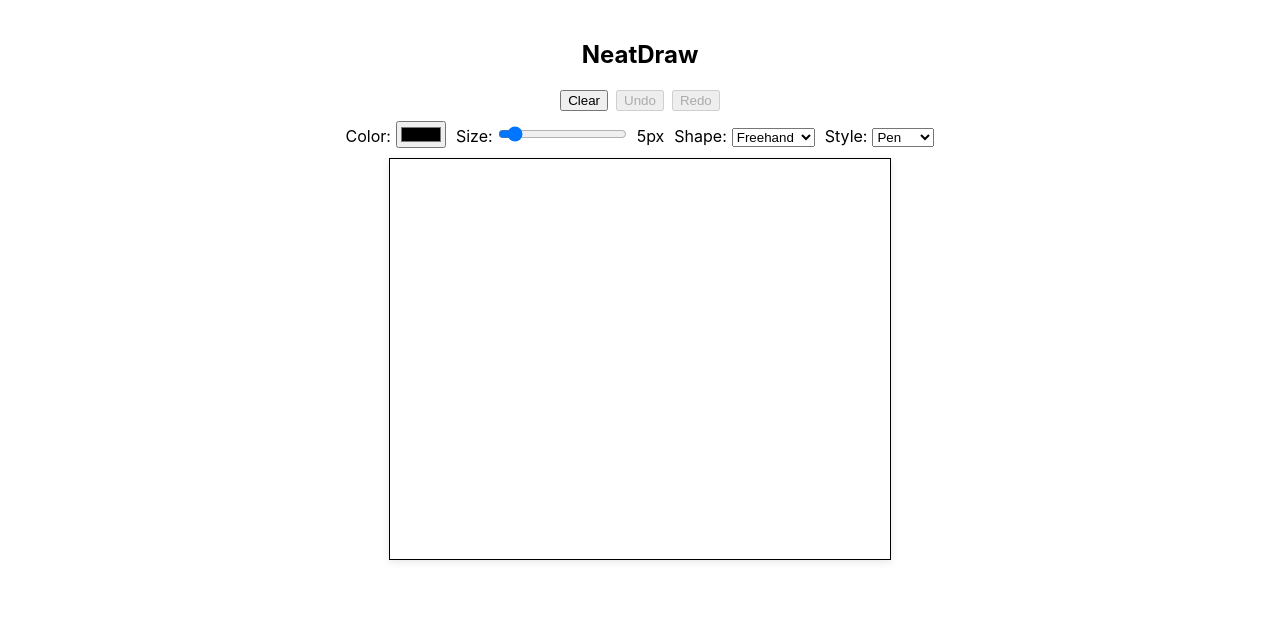
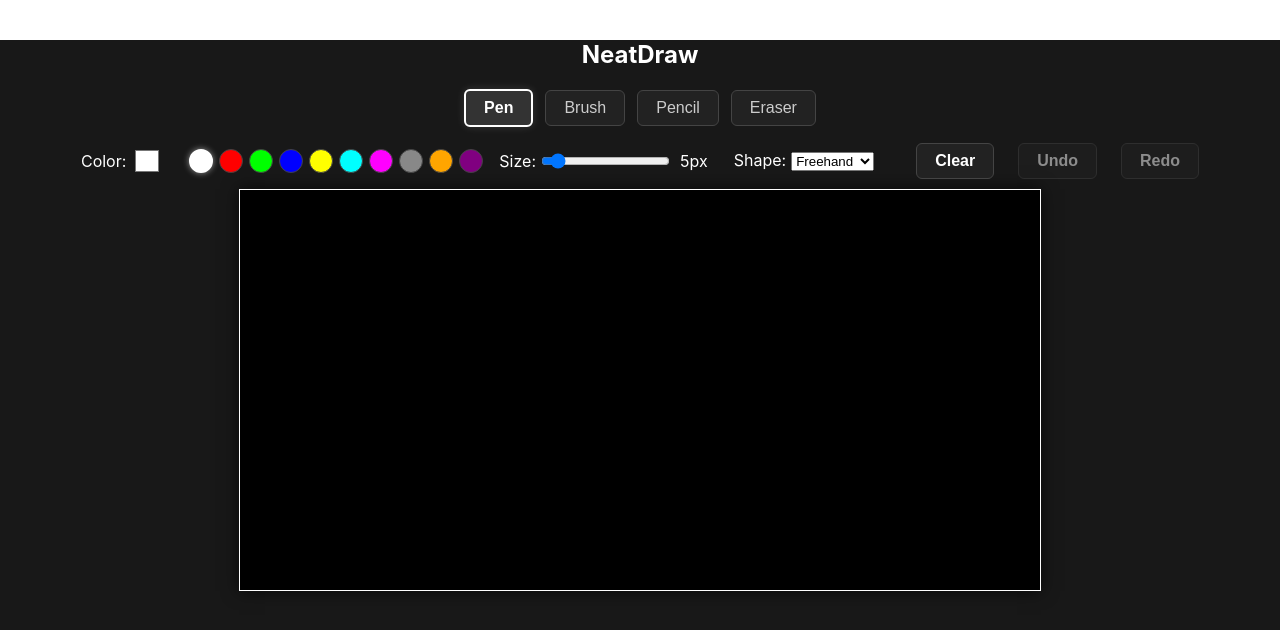
Before and after one commit to ssscharan149/NeatDraw, a React (Create React App) app: page / in a window 1280 px wide. Shown: the top 630 px of the page. Built offline with nearby package versions, Linux system fonts and the light colour scheme.

Commit message:
UI updated

```diff
--- a/src/App.js
+++ b/src/App.js
@@ -1,5 +1,9 @@
 import React, { useRef, useState } from 'react';
 import './App.css';
+
+const COMMON_COLORS = [
+  '#ffffff', '#ff0000', '#00ff00', '#0000ff', '#ffff00', '#00ffff', '#ff00ff', '#888888', '#ffa500', '#800080'
+];
 
 function App() {
   const canvasRef = useRef(null);
@@ -8,10 +12,10 @@ function App() {
   const [history, setHistory] = useState([]); // Array of image data
   const [historyIndex, setHistoryIndex] = useState(-1); // Pointer to current state
   const [hasMoved, setHasMoved] = useState(false); // Track if mouse moved during stroke
-  const [brushColor, setBrushColor] = useState('#000000');
+  const [brushColor, setBrushColor] = useState('#ffffff');
   const [brushSize, setBrushSize] = useState(5);
   const [eraserSize, setEraserSize] = useState(20);
-  const [strokeStyle, setStrokeStyle] = useState('pen'); // 'pen', 'brush', 'pencil', 'eraser'
+  const [tool, setTool] = useState('pen'); // 'pen', 'brush', 'pencil', 'eraser'
   const [shapeType, setShapeType] = useState('freehand'); // 'freehand', 'line', 'rect', 'circle', 'ellipse'
   const [shapeStart, setShapeStart] = useState(null);
   const [shapeEnd, setShapeEnd] = useState(null);
@@ -24,7 +28,7 @@ function App() {
   // --- Freehand drawing state for stroke-based ---
   const [currentPoints, setCurrentPoints] = useState([]);
 
-  const getCurrentSize = () => (strokeStyle === 'eraser' ? eraserSize : brushSize);
+  const getCurrentSize = () => (tool === 'eraser' ? eraserSize : brushSize);
 
   const saveToHistory = (customCanvas) => {
     const canvas = customCanvas || canvasRef.current;
@@ -45,8 +49,8 @@ function App() {
     ctx.lineCap = 'round';
     ctx.lineJoin = 'round';
     if (eraser) {
-      ctx.strokeStyle = '#fff';
-      ctx.fillStyle = '#fff';
+      ctx.strokeStyle = '#000'; // black background
+      ctx.fillStyle = '#000';
       ctx.globalAlpha = 1.0;
     } else {
       ctx.strokeStyle = color || brushColor;
@@ -56,8 +60,8 @@ function App() {
       ctx.shadowBlur = 0;
       if (pencil) {
         ctx.globalAlpha = 1.0;
-        ctx.strokeStyle = '#222';
-        ctx.fillStyle = '#222';
+        ctx.strokeStyle = '#ccc';
+        ctx.fillStyle = '#ccc';
       }
     }
   };
@@ -81,12 +85,12 @@ function App() {
   const drawDot = (x, y) => {
     const canvas = canvasRef.current;
     const ctx = canvas.getContext('2d');
-    if (strokeStyle === 'brush') {
+    if (tool === 'brush') {
       drawBrushDot(x, y);
-    } else if (strokeStyle === 'eraser') {
+    } else if (tool === 'eraser') {
       drawBrushDot(x, y, true);
-    } else if (strokeStyle === 'pencil') {
-      setCtxStyle(ctx, 1.0, brushSize * 0.8, '#222', true);
+    } else if (tool === 'pencil') {
+      setCtxStyle(ctx, 1.0, brushSize * 0.8, '#ccc', true);
       ctx.beginPath();
       ctx.arc(x, y, (brushSize * 0.8) / 2, 0, 2 * Math.PI);
       ctx.fill();
@@ -218,14 +222,14 @@ function App() {
         end,
         shapeType,
         getCurrentSize(),
-        strokeStyle === 'eraser' ? '#fff' : brushColor,
-        strokeStyle === 'eraser'
+        tool === 'eraser' ? '#000' : brushColor,
+        tool === 'eraser'
       );
       // Add shape stroke to strokes array
       const newStroke = {
         type: 'shape',
-        style: strokeStyle,
-        color: strokeStyle === 'eraser' ? '#fff' : brushColor,
+        style: tool,
+        color: tool === 'eraser' ? '#000' : brushColor,
         size: getCurrentSize(),
         shapeType,
         start: shapeStart,
@@ -253,8 +257,8 @@ function App() {
     if (currentPoints.length === 1 || currentPoints.length > 1) {
       const newStroke = {
         type: 'freehand',
-        style: strokeStyle,
-        color: strokeStyle === 'eraser' ? '#fff' : brushColor,
+        style: tool,
+        color: tool === 'eraser' ? '#000' : brushColor,
         size: getCurrentSize(),
         points: currentPoints,
       };
@@ -299,8 +303,8 @@ function App() {
         { x, y },
         shapeType,
         getCurrentSize(),
-        strokeStyle === 'eraser' ? '#fff' : brushColor,
-        strokeStyle === 'eraser'
+        tool === 'eraser' ? '#000' : brushColor,
+        tool === 'eraser'
       );
       return;
     }
@@ -319,14 +323,14 @@ function App() {
     replayStrokes();
     if (pointsForLive.length === 1) {
       ctx.save();
-      setCtxStyle(ctx, 1, getCurrentSize(), strokeStyle === 'eraser' ? '#fff' : brushColor, strokeStyle === 'pencil', strokeStyle === 'eraser');
+      setCtxStyle(ctx, 1, getCurrentSize(), tool === 'eraser' ? '#000' : brushColor, tool === 'pencil', tool === 'eraser');
       ctx.beginPath();
       ctx.arc(pointsForLive[0].x, pointsForLive[0].y, getCurrentSize() / 2, 0, 2 * Math.PI);
       ctx.fill();
       ctx.restore();
     } else if (pointsForLive.length > 1) {
       ctx.save();
-      setCtxStyle(ctx, 1, getCurrentSize(), strokeStyle === 'eraser' ? '#fff' : brushColor, strokeStyle === 'pencil', strokeStyle === 'eraser');
+      setCtxStyle(ctx, 1, getCurrentSize(), tool === 'eraser' ? '#000' : brushColor, tool === 'pencil', tool === 'eraser');
       ctx.beginPath();
       ctx.moveTo(pointsForLive[0].x, pointsForLive[0].y);
       for (let i = 1; i < pointsForLive.length; i++) {
@@ -361,14 +365,14 @@ function App() {
       const ctx = canvas.getContext('2d');
       setCtxStyle(ctx);
     }
-  }, [brushSize, brushColor, strokeStyle, eraserSize]);
+  }, [brushSize, brushColor, tool, eraserSize]);
 
   // When eraser is selected, force shapeType to 'freehand'
   React.useEffect(() => {
-    if (strokeStyle === 'eraser' && shapeType !== 'freehand') {
+    if (tool === 'eraser' && shapeType !== 'freehand') {
       setShapeType('freehand');
     }
-  }, [strokeStyle]);
+  }, [tool]);
 
   // Replay all strokes up to strokeIndex
   const replayStrokes = () => {
@@ -432,26 +436,74 @@ function App() {
     replayStrokes();
   }, [strokes, strokeIndex]);
 
+  // Tool button UI
+  const toolButtons = [
+    { key: 'pen', label: 'Pen' },
+    { key: 'brush', label: 'Brush' },
+    { key: 'pencil', label: 'Pencil' },
+    { key: 'eraser', label: 'Eraser' },
+  ];
+
   return (
-    <div className="App">
-      <h2>NeatDraw</h2>
-      <div style={{ marginBottom: 10 }}>
-        <button onClick={clearCanvas}>Clear</button>
-        <button onClick={undo} disabled={strokeIndex <= 0} style={{ marginLeft: 8 }}>Undo</button>
-        <button onClick={redo} disabled={strokeIndex >= strokes.length} style={{ marginLeft: 8 }}>Redo</button>
+    <div className="App" style={{ background: '#181818', minHeight: '100vh', color: '#fff' }}>
+      <h2 style={{ color: '#fff' }}>NeatDraw</h2>
+      <div style={{ marginBottom: 16, display: 'flex', gap: 12, alignItems: 'center', justifyContent: 'center' }}>
+        {toolButtons.map(btn => (
+          <button
+            key={btn.key}
+            onClick={() => setTool(btn.key)}
+            style={{
+              padding: '8px 18px',
+              borderRadius: 6,
+              border: tool === btn.key ? '2px solid #fff' : '1px solid #444',
+              background: tool === btn.key ? '#333' : '#222',
+              color: tool === btn.key ? '#fff' : '#ccc',
+              fontWeight: tool === btn.key ? 'bold' : 'normal',
+              fontSize: 16,
+              cursor: 'pointer',
+              outline: 'none',
+              boxShadow: tool === btn.key ? '0 0 8px #fff2' : 'none',
+              transition: 'all 0.15s',
+            }}
+          >
+            {btn.label}
+          </button>
+        ))}
       </div>
-      <div style={{ marginBottom: 10 }}>
-        <label style={{ marginRight: 10 }}>
+      <div style={{ marginBottom: 10, display: 'flex', alignItems: 'center', gap: 16, justifyContent: 'center' }}>
+        <label style={{ marginRight: 10, display: 'flex', alignItems: 'center' }}>
           Color:
           <input
             type="color"
             value={brushColor}
             onChange={e => setBrushColor(e.target.value)}
-            style={{ marginLeft: 5 }}
-            disabled={strokeStyle === 'eraser'}
+            style={{ marginLeft: 5, width: 32, height: 32, border: 'none', background: 'none' }}
+            disabled={tool === 'eraser'}
           />
         </label>
-        <label style={{ marginRight: 10 }}>
+        <div style={{ display: 'flex', gap: 6, alignItems: 'center' }}>
+          {COMMON_COLORS.map(color => (
+            <button
+              key={color}
+              onClick={() => setBrushColor(color)}
+              style={{
+                width: 24,
+                height: 24,
+                borderRadius: '50%',
+                border: brushColor === color ? '2px solid #fff' : '1px solid #444',
+                background: color,
+                margin: 0,
+                cursor: 'pointer',
+                outline: 'none',
+                boxShadow: brushColor === color ? '0 0 6px #fff8' : 'none',
+                transition: 'all 0.15s',
+              }}
+              disabled={tool === 'eraser'}
+              aria-label={color}
+            />
+          ))}
+        </div>
+        <label style={{ marginRight: 10, display: tool !== 'eraser' ? 'flex' : 'none', alignItems: 'center' }}>
           Size:
           <input
             type="range"
@@ -460,12 +512,12 @@ function App() {
             value={brushSize}
             onChange={e => setBrushSize(Number(e.target.value))}
             style={{ marginLeft: 5 }}
-            disabled={strokeStyle === 'eraser'}
+            disabled={tool === 'eraser'}
           />
           <span style={{ marginLeft: 8 }}>{brushSize}px</span>
         </label>
-        {strokeStyle === 'eraser' && (
-          <label style={{ marginRight: 10 }}>
+        {tool === 'eraser' && (
+          <label style={{ marginRight: 10, display: 'flex', alignItems: 'center' }}>
             Eraser Size:
             <input
               type="range"
@@ -480,7 +532,7 @@ function App() {
         )}
         <label style={{ marginRight: 10 }}>
           Shape:
-          <select value={shapeType} onChange={e => setShapeType(e.target.value)} style={{ marginLeft: 5 }} disabled={strokeStyle === 'eraser'}>
+          <select value={shapeType} onChange={e => setShapeType(e.target.value)} style={{ marginLeft: 5 }} disabled={tool === 'eraser'}>
             <option value="freehand">Freehand</option>
             <option value="line">Line</option>
             <option value="rect">Rectangle</option>
@@ -488,21 +540,20 @@ function App() {
             <option value="ellipse">Ellipse</option>
           </select>
         </label>
-        <label>
-          Style:
-          <select value={strokeStyle} onChange={e => setStrokeStyle(e.target.value)} style={{ marginLeft: 5 }}>
-            <option value="pen">Pen</option>
-            <option value="brush">Brush</option>
-            <option value="pencil">Pencil</option>
-            <option value="eraser">Eraser</option>
-          </select>
-        </label>
+        {/* {tool === 'eraser' && (
+          <span style={{ color: '#f88', marginLeft: 8, fontSize: '0.95em' }}>
+            Eraser only works in freehand mode.
+          </span>
+        )} */}
+        <button onClick={clearCanvas} style={{ marginLeft: 16, padding: '8px 18px', borderRadius: 6, border: '1px solid #444', background: '#222', color: '#fff', fontWeight: 'bold', fontSize: 16, cursor: 'pointer' }}>Clear</button>
+        <button onClick={undo} disabled={strokeIndex <= 0} style={{ marginLeft: 8, padding: '8px 18px', borderRadius: 6, border: '1px solid #444', background: '#222', color: '#fff', fontWeight: 'bold', fontSize: 16, cursor: strokeIndex <= 0 ? 'not-allowed' : 'pointer', opacity: strokeIndex <= 0 ? 0.5 : 1 }}>Undo</button>
+        <button onClick={redo} disabled={strokeIndex >= strokes.length} style={{ marginLeft: 8, padding: '8px 18px', borderRadius: 6, border: '1px solid #444', background: '#222', color: '#fff', fontWeight: 'bold', fontSize: 16, cursor: strokeIndex >= strokes.length ? 'not-allowed' : 'pointer', opacity: strokeIndex >= strokes.length ? 0.5 : 1 }}>Redo</button>
       </div>
       <canvas
         ref={canvasRef}
-        width={500}
+        width={800}
         height={400}
-        style={{ border: '1px solid #000', background: '#fff' }}
+        style={{ border: '1px solid #fff', background: '#000', display: 'block', margin: '0 auto', boxShadow: '0 0 16px #000a' }}
         onMouseDown={startDrawing}
         onMouseUp={stopDrawing}
         onMouseOut={stopDrawing}
```
